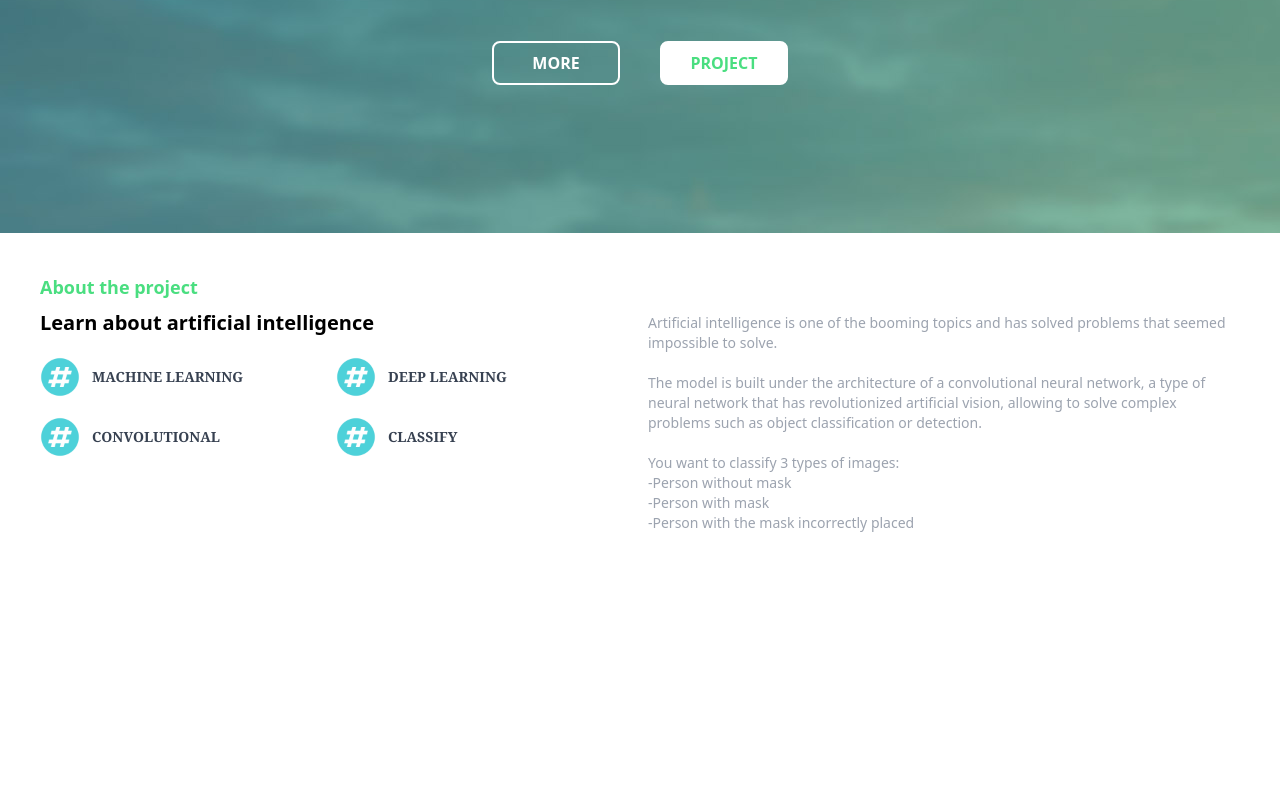
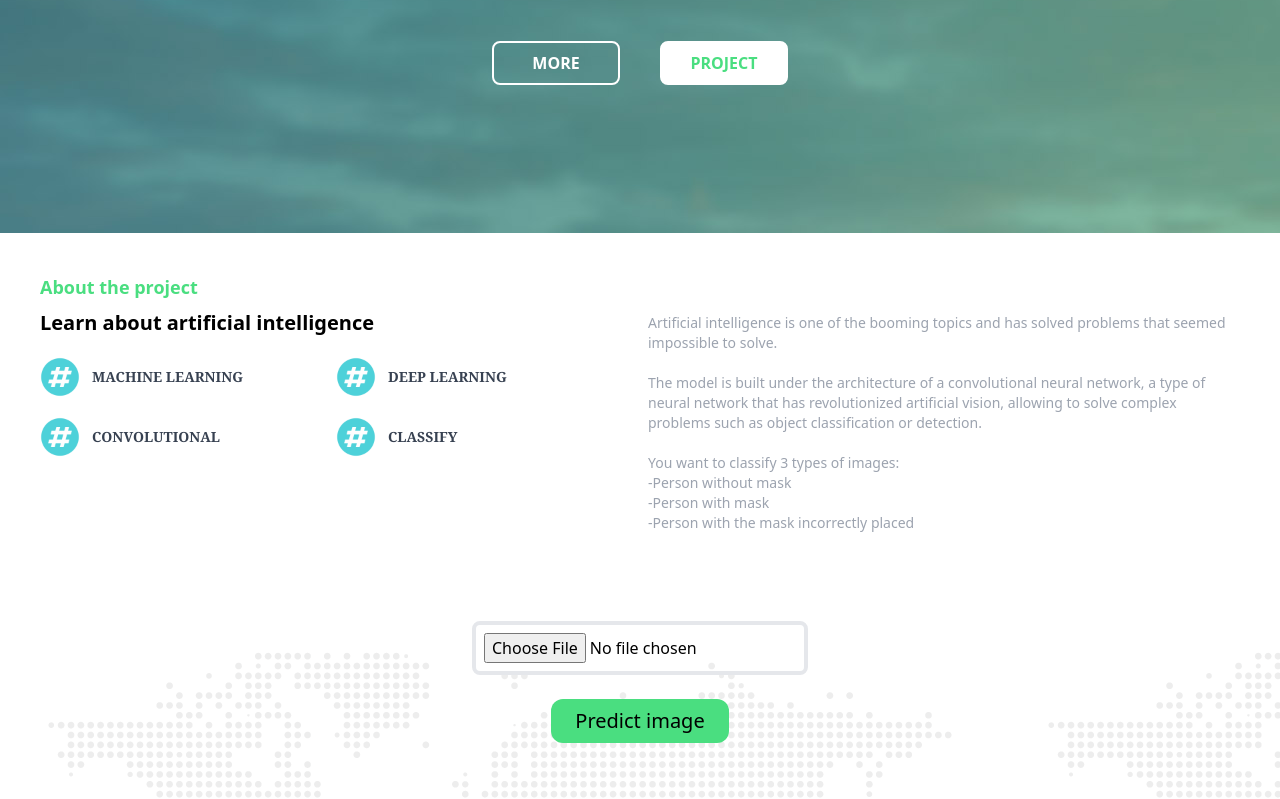
Before and after one commit to DiegoAM97/face-mask-image-classifier, a React (Create React App) app in the folder WebApplication/react-frontend/: page / in a window 1280 px wide. Shown: the part 303-1102 px from the top of the page. Before the commit the page ends 876 px from the top, so only its background shows below. Built offline with nearby package versions, Linux system fonts and the light colour scheme.

Commit message:
Adding project component

```diff
--- a/WebApplication/react-frontend/src/App.js
+++ b/WebApplication/react-frontend/src/App.js
@@ -1,6 +1,7 @@
 import Navbar from './components/Navbar';
 import Home from './components/Home';
 import About from './components/About'
+import Project from './components/Project'
 
 function App() {
   return (
@@ -8,6 +9,7 @@ function App() {
       <Navbar/>
       <Home/>
       <About/>
+      <Project/>
     </div>
   );
 }
--- /dev/null
+++ b/WebApplication/react-frontend/src/components/Project.js
@@ -0,0 +1,29 @@
+import React, { useState } from 'react'
+
+const Project = () => {
+
+    const [selectedImage, setSelectedImage] = useState(null);
+
+    const updateImage = (e) => {
+        setSelectedImage(e.target.files[0]);
+    }
+
+
+    const predictImage = () => {
+        //TODO
+    }
+
+    return (
+        <section className='flex flex-col items-center p-10 bg-project'>
+            <div className='max-h-80 w-80'>
+                {
+                    selectedImage && <img src={URL.createObjectURL(selectedImage)} alt='img-alt' className='my-4'></img>
+                }
+            </div>
+            <input onChange={updateImage} type='file' name='file' accept='.png, .jpg' className='border-4 rounded-lg my-2 p-2'></input>
+            <button onClick={predictImage} className='bg-green-400 hover:bg-green-600 my-4 px-6 py-2 rounded-xl text-xl'>Predict image</button>
+        </section>
+    )
+}
+
+export default Project
--- a/WebApplication/react-frontend/tailwind.config.js
+++ b/WebApplication/react-frontend/tailwind.config.js
@@ -7,7 +7,8 @@ module.exports = {
     extend: {
       backgroundImage: {
         'intro': "url('/src/images/home-background.jpg')",
-      }
+        'project' : "url('/src/images/dotted-map-bg.png')",
+      },
     },
   },
   plugins: [],
```
